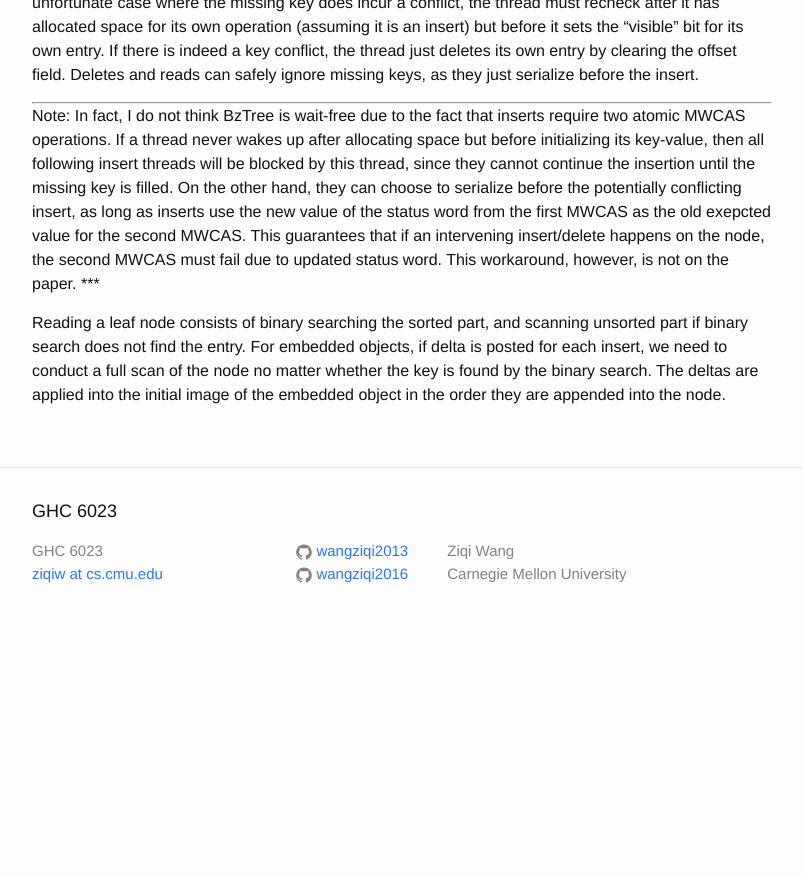
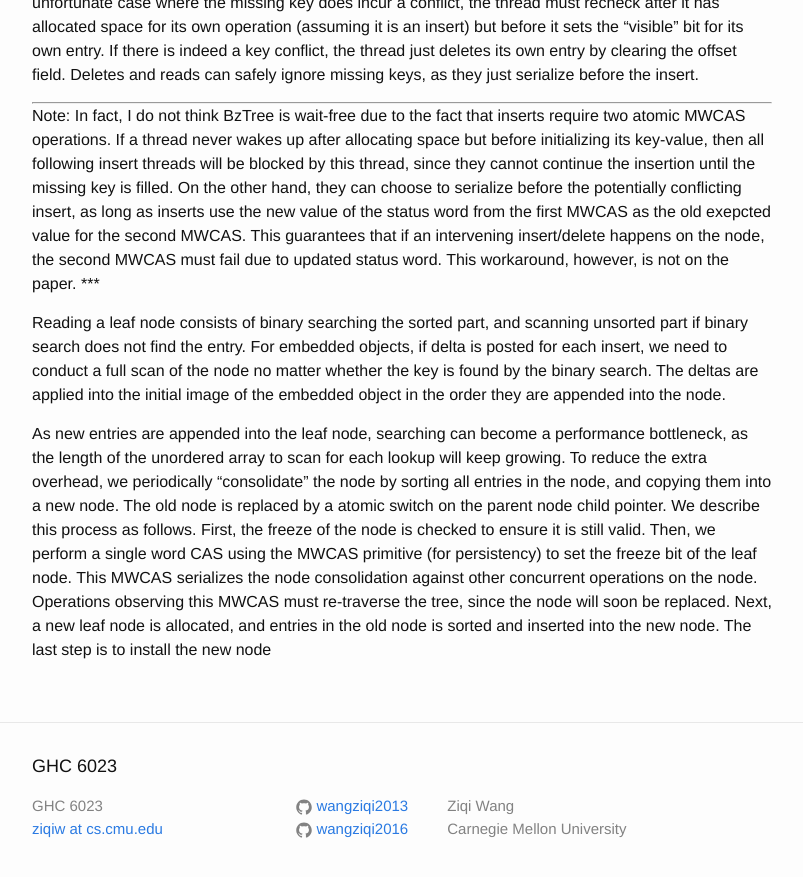
Before and after one commit to wangziqi2013/wangziqi2013.github.io, a Jekyll site: the page built from _posts/2019-11-10-bztree.markdown, in a window 1280 px wide and 900 px high, scrolled down 3258 px. Shown: the top 877 px of the window, without its empty margins (238-1041 px from the left). Built offline with Jekyll 4.4.1, drawn with Linux system fonts in a browser that asks for light colours; before the commit the page ends 3903 px from its top, so only the background shows below that.

Commit message:
Adding read

```diff
--- a/_posts/2019-11-10-bztree.markdown
+++ b/_posts/2019-11-10-bztree.markdown
@@ -136,3 +136,12 @@ Reading a leaf node consists of binary searching the sorted part, and scanning u
 the entry. For embedded objects, if delta is posted for each insert, we need to conduct a full scan of the node no matter whether
 the key is found by the binary search. The deltas are applied into the initial image of the embedded object in the order
 they are appended into the node.
+
+As new entries are appended into the leaf node, searching can become a performance bottleneck, as the length of the unordered
+array to scan for each lookup will keep growing. To reduce the extra overhead, we periodically "consolidate" the node by
+sorting all entries in the node, and copying them into a new node. The old node is replaced by a atomic switch on the
+parent node child pointer. We describe this process as follows. First, the freeze of the node is checked to ensure it
+is still valid. Then, we perform a single word CAS using the MWCAS primitive (for persistency) to set the freeze bit
+of the leaf node. This MWCAS serializes the node consolidation against other concurrent operations on the node. Operations
+observing this MWCAS must re-traverse the tree, since the node will soon be replaced. Next, a new leaf node is allocated,
+and entries in the old node is sorted and inserted into the new node. The last step is to install the new node
```
